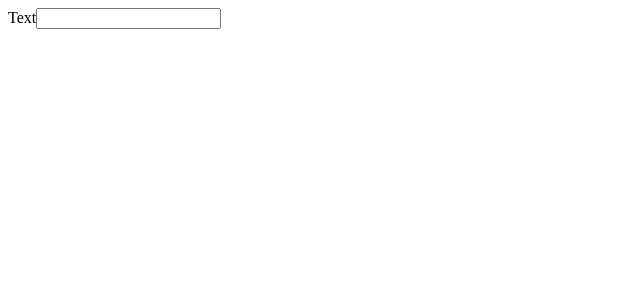
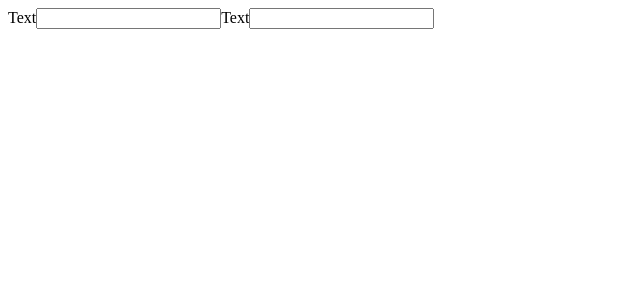
Before and after one commit to The-Canary-Project/Canary-FE, a React app: page / in a window 1280 px wide. Shown: the top 300 px of the page, without its empty margins (0-640 px from the left). Built offline with nearby package versions, Linux system fonts and the light colour scheme.

Commit message:
image input

```diff
--- a/src/components/addPrompt/AddPrompt.jsx
+++ b/src/components/addPrompt/AddPrompt.jsx
@@ -2,7 +2,7 @@ import React, { useState } from 'react';
 
 export default function AddPrompt() {
   const [text, setText] = useState();
-  // const [imageUrl, setImageUrl] = useState();
+  const [imageUrl, setImageUrl] = useState();
   // const [type, setType] = useState();
   // const [quizId, setQuizId] = useState();
   // const [categories, setCategories] = useState();
@@ -19,6 +19,14 @@ export default function AddPrompt() {
           value={text}
           onChange={e => setText(e.target.value)}
         />
+        <label htmlFor="imageUrl">Text</label>
+        <input
+          type="text"
+          id="imageUrl"
+          name="imageUrl"
+          value={imageUrl}
+          onChange={e => setImageUrl(e.target.value)}
+        />
 
       </form>
 
```
